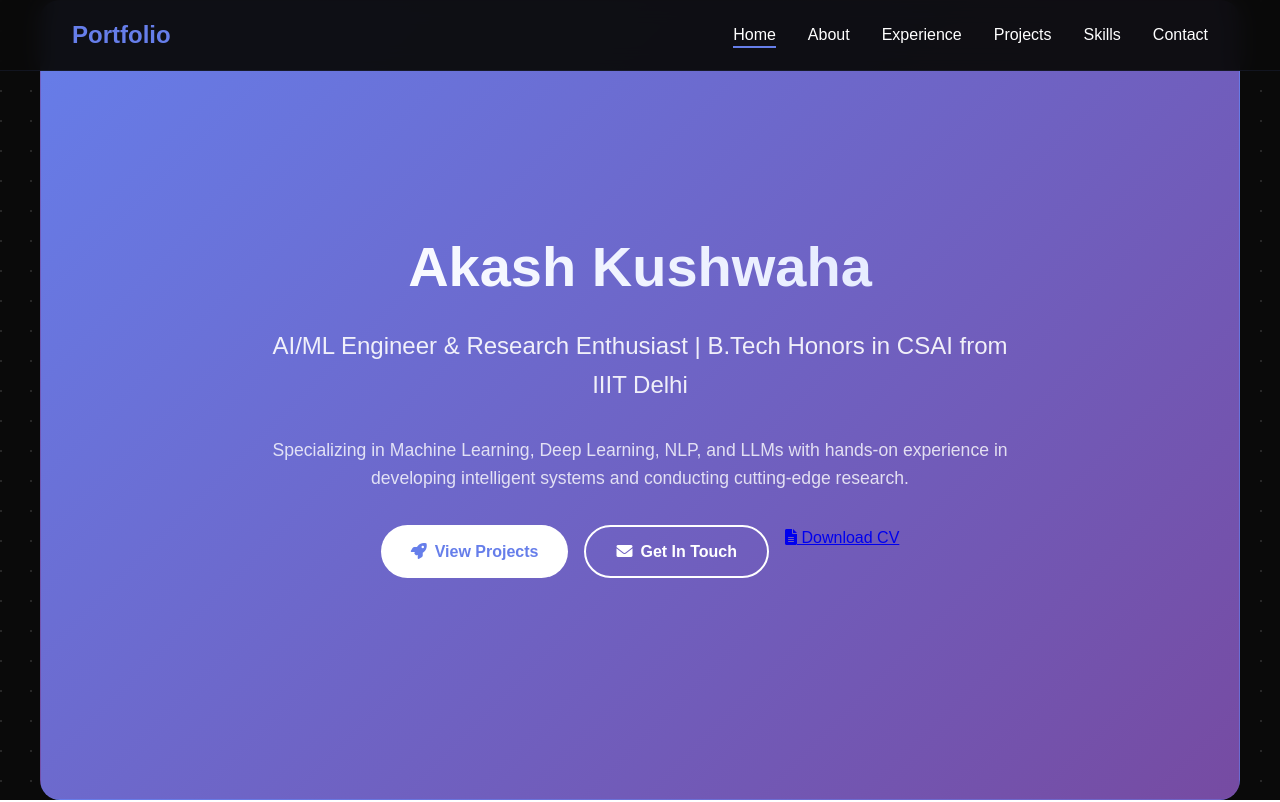
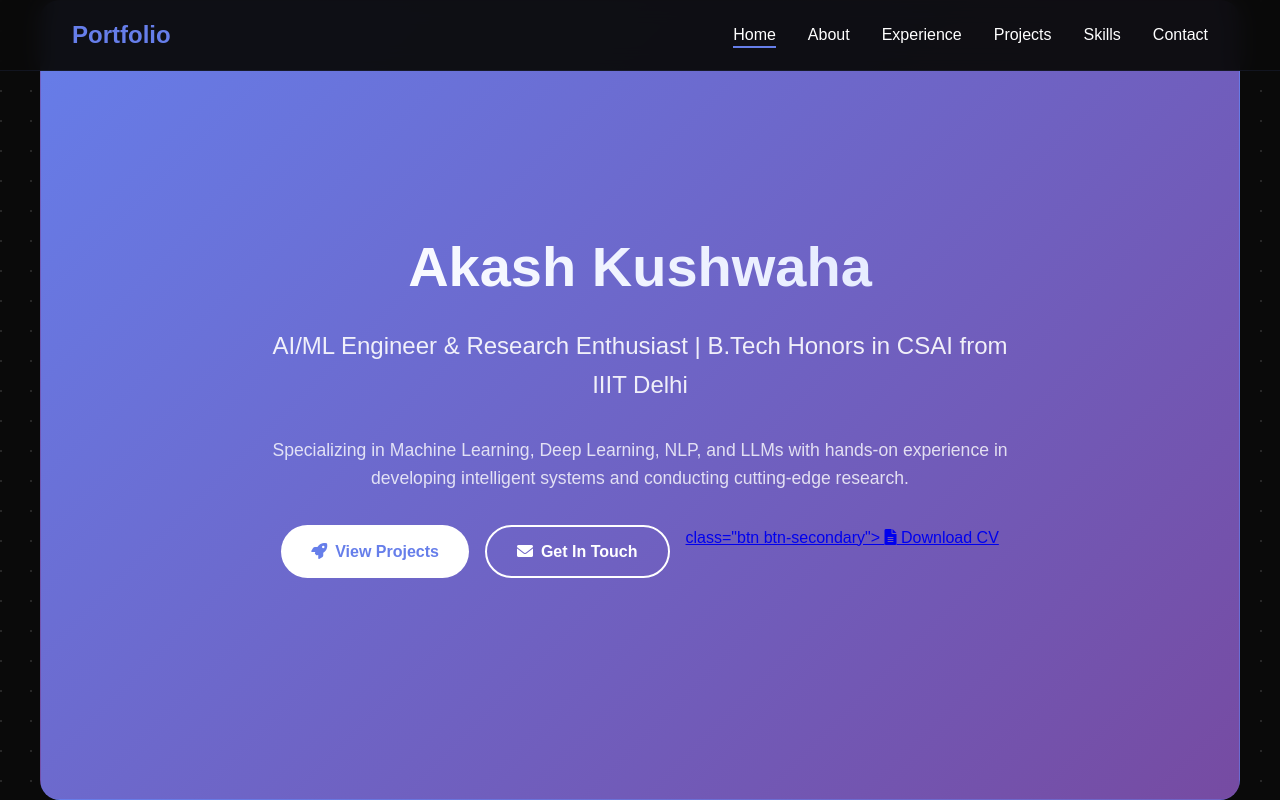
Before and after one commit to skyscrappers/portfolio, a plain HTML site: page index.html in a window 1280 px wide. Shown: the top 802 px of the page. Drawn offline with Linux system fonts and the light colour scheme.

Commit message:
Update index.html

```diff
--- a/index.html
+++ b/index.html
@@ -726,7 +726,7 @@
                 <a href="#contact" class="btn btn-secondary">
                     <i class="fas fa-envelope"></i> Get In Touch
                 </a>
-                <a href="https://drive.google.com/file/d/10FiJ95YUwcP-knlVA31zioACcACwgdk9/view?usp=sharing">
+                <a href="https://drive.google.com/file/d/10FiJ95YUwcP-knlVA31zioACcACwgdk9/view?usp=sharing"> class="btn btn-secondary">
                     <i class="fas fa-file-alt"></i> Download CV
                 </a>
             </div>
```
